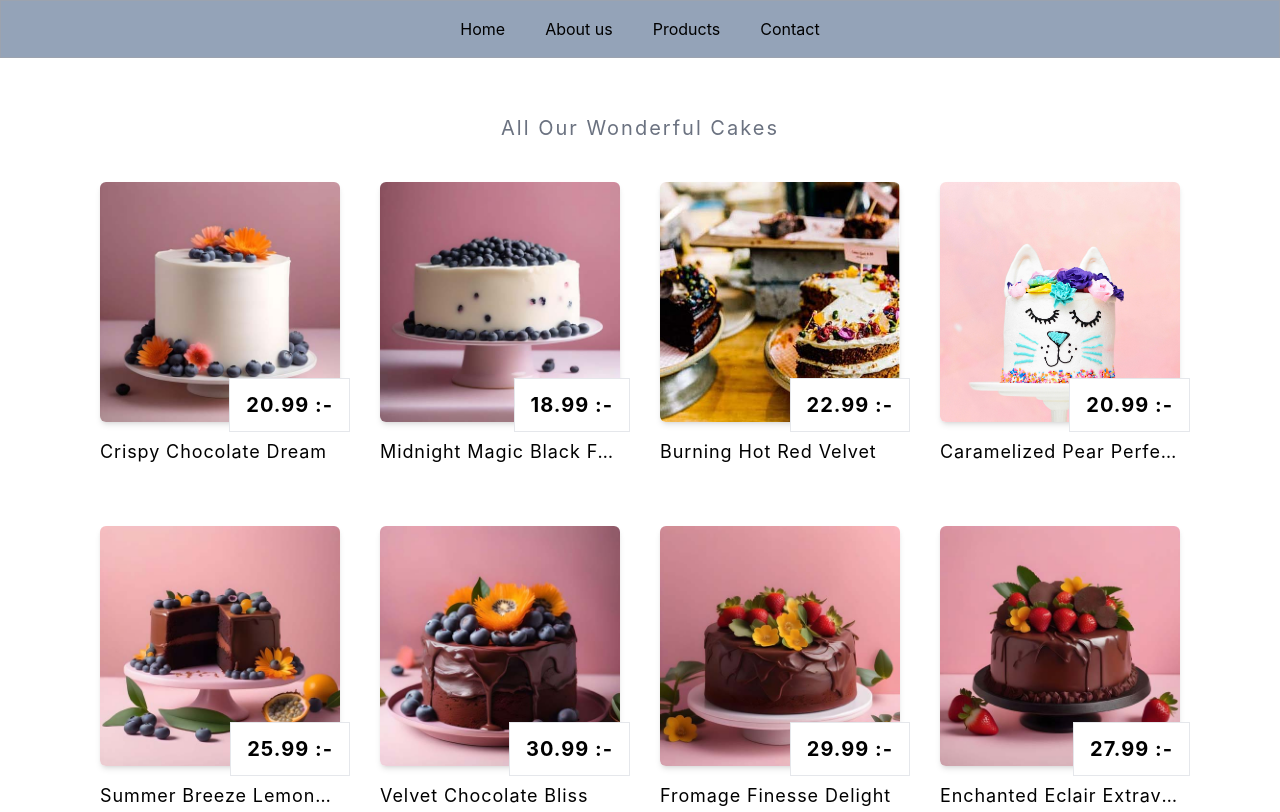
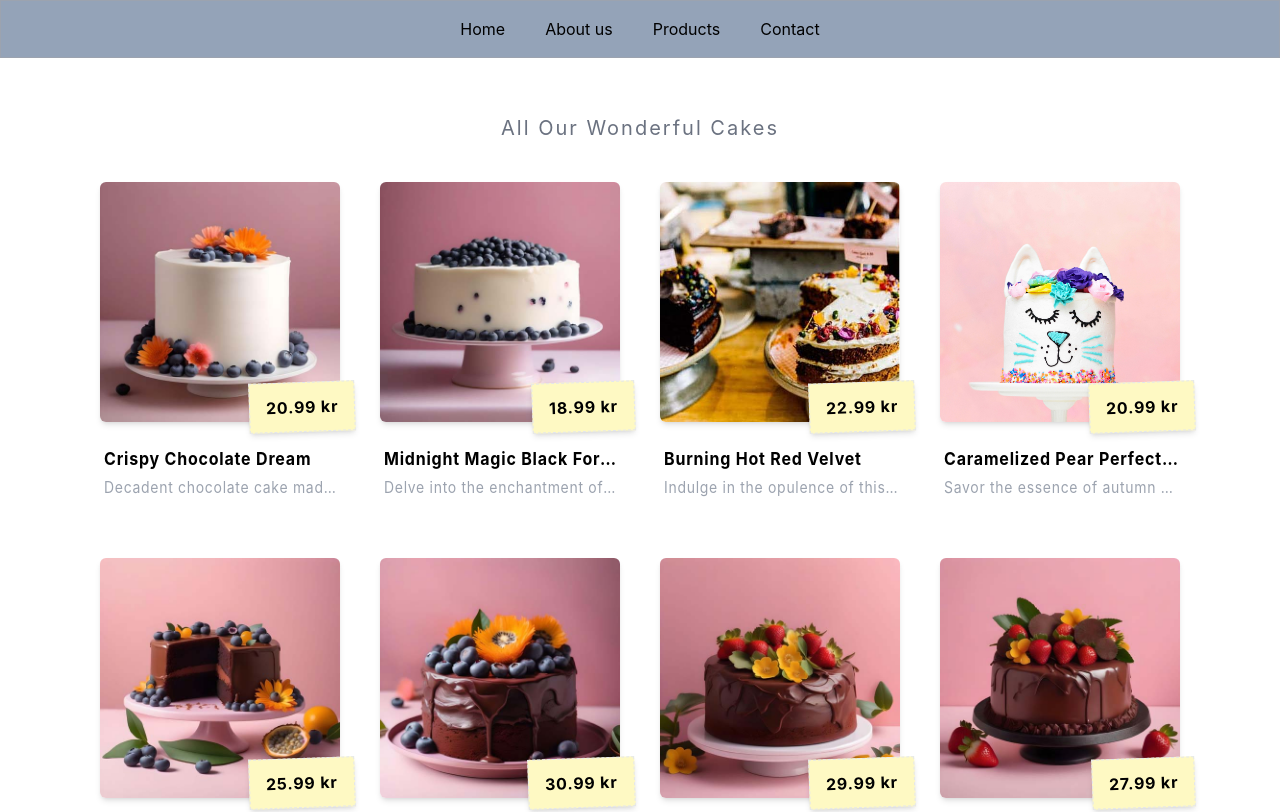
Before and after one commit to publicprofilelily/GroupBlue, a React (Create React App) app in the folder shop/: page /products in a window 1280 px wide. Shown: the top 812 px of the page. Built offline with nearby package versions, Linux system fonts and the light colour scheme.

Commit message:
grid design adjustments

```diff
--- a/shop/src/components/grid/Grid.js
+++ b/shop/src/components/grid/Grid.js
@@ -8,13 +8,15 @@ function Grid() {
     {data.map(cake => (
       <div key={cake.picture} className="grid-item ">
         <div class=" bg-white  duration-500 hover:scale-105 hover:shadow-xl relative">
-          <img src={cake.picture} alt={`Cake ${cake.name}`} class="object-cover rounded-md w-60 shadow-md rounded-md" />
-          <div class="px-4 py-3 font-bold absolute right-[-10px] bg-white p-1 border-[1px] bottom-[-10px]">
-            <p class="text-xl block tracking-wider text-shadow">{cake.price} :-</p>
+          <img src={cake.picture} alt={`Cake ${cake.name}`} class="object-cover rounded-md w-60 shadow-md" />
+          <div class="px-4 py-3 font-bold absolute right-[-15px] bg-yellow-100 p-1 border-[1px] shadow-md bottom-[-10px] text-black border-dashed -rotate-2">
+            <p class="text-md block tracking-wider text-shadow">{cake.price} kr</p>
           </div>
         </div>
         <div class="w-60">
-          <p class="pt-4 pb-[20px] truncate text-lg tracking-wider shadow-pink-950">{cake.name}</p>
+          <p class="pt-6 pb-2 pl-1 truncate text-md tracking-wider font-bold shadow-pink-950 scale-y-110">{cake.name}</p>
+          <p class="pl-1 pb-[20px] truncate text-sm tracking-wider text-gray-400 shadow-pink-950 scale-y-110">{cake.description}</p>
+
         </div>
       </div >
     ))
```
